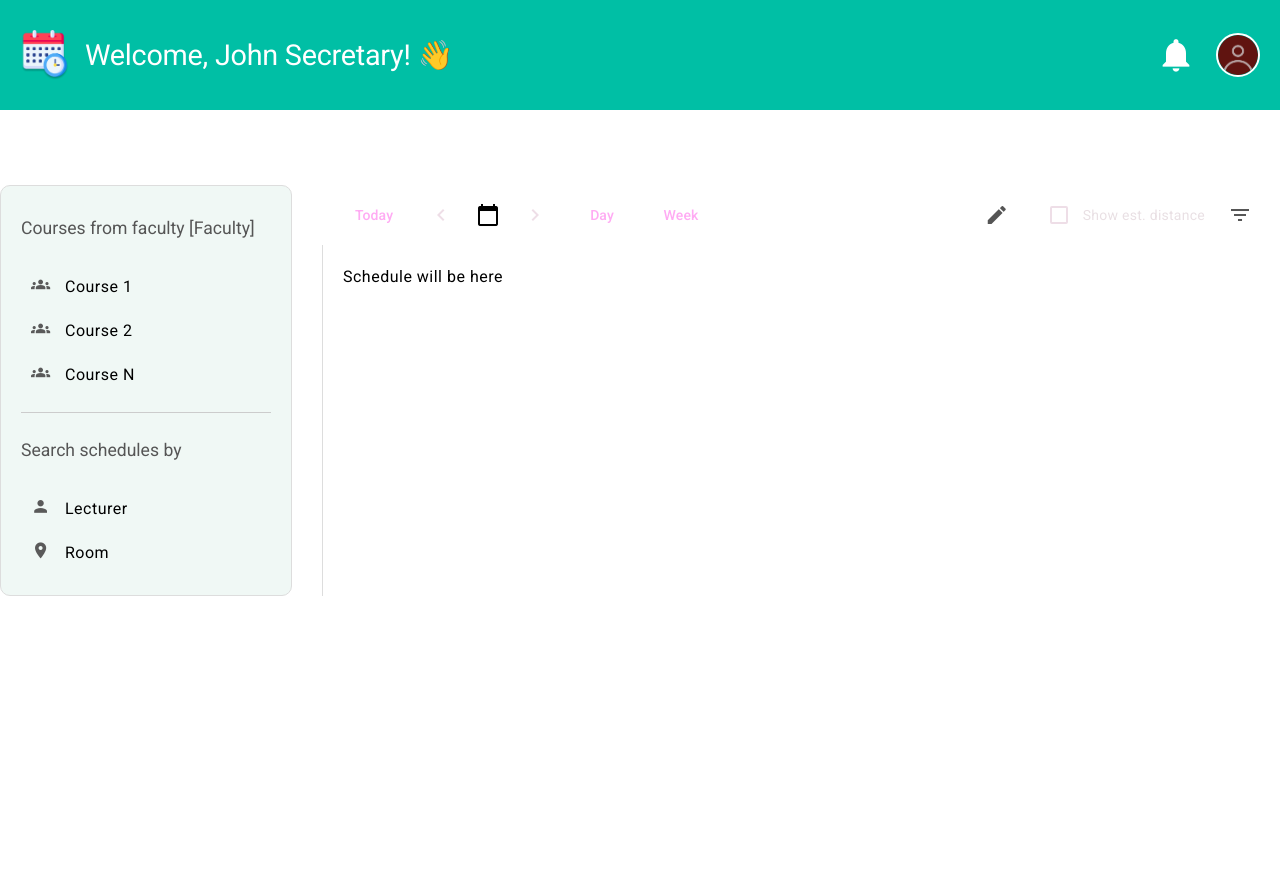
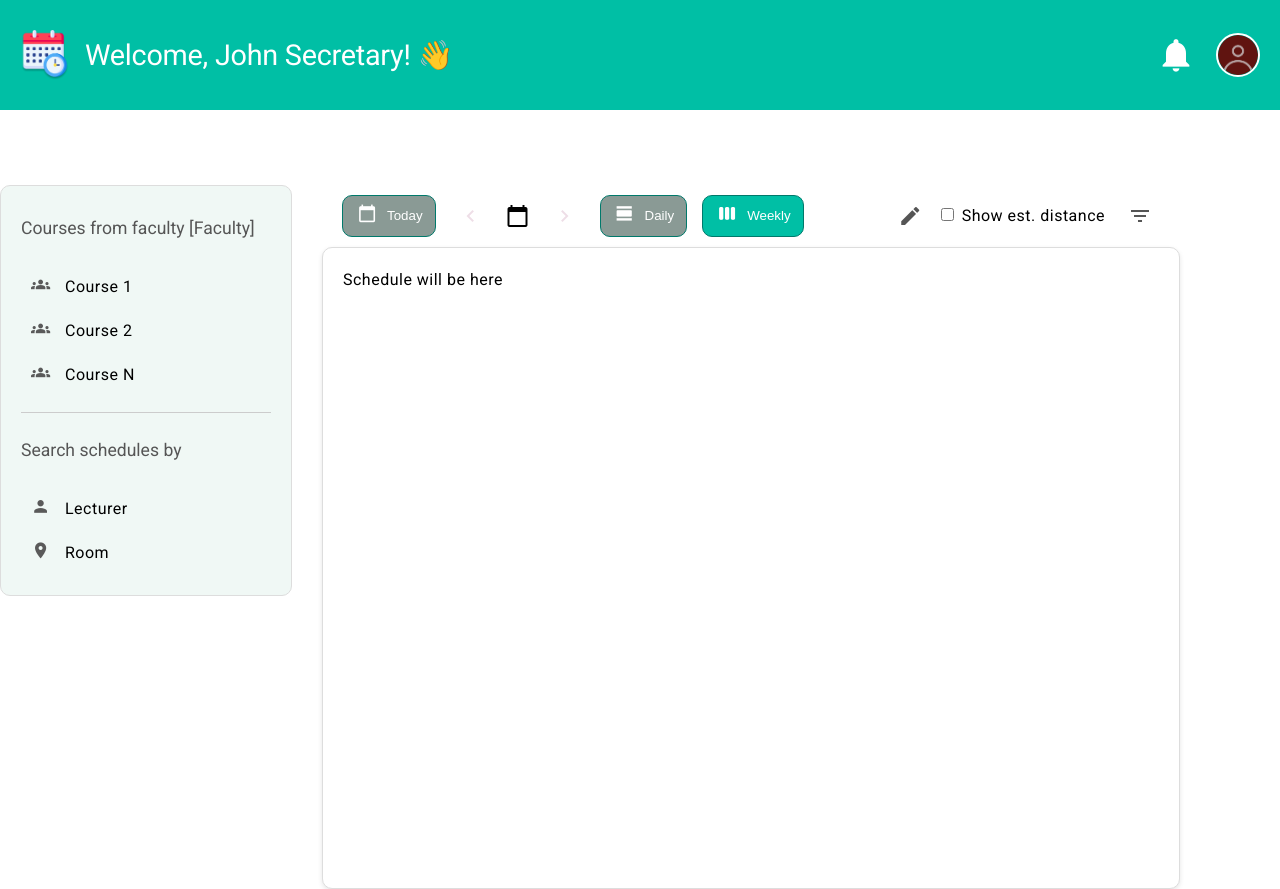
Before and after one commit to FurKay00/TimetablePlanning, an Angular app in the folder frontend/: page / in a window 1280 px wide. Before the commit the page ends 800 px from the top, so only its background shows below. Built offline with nearby package versions, Linux system fonts and the light colour scheme.

Commit message:
fix: adjust toolbar and togglebuttons for view

```diff
--- a/frontend/src/app/app.component.css
+++ b/frontend/src/app/app.component.css
@@ -12,11 +12,15 @@ body {
   flex: 1;
   display: flex;
   flex-direction: column;
+  margin-right: 100px;
 }
 
 .schedule-container {
   flex: 1;
+  min-height: 600px;
   padding: 20px;
   background-color: #ffffff;
-  border-left: 1px solid #ddd;
+  border: 1px solid #ddd;
+  border-radius: 10px;
+  box-shadow: 0 2px 5px rgba(0, 0, 0, 0.1);
 }
--- a/frontend/src/app/general/toolbar/toolbar.component.css
+++ b/frontend/src/app/general/toolbar/toolbar.component.css
@@ -4,13 +4,46 @@
   gap: 15px;
   padding: 10px 20px;
   background-color: white;
-  /*border-bottom: 1px solid #ccc; */
   font-size: 1rem;
 }
-.today-button, .view-button {
-  color: #00bfa5;
-  font-weight: 500;
+.toolbox-button {
+  display: inline-flex; /* Use inline-flex for proper alignment of inline content */
+  align-items: center; /* Vertically align the icon and label */
+  justify-content: center; /* Center the content horizontally */
+  gap: 8px; /* Spacing between the icon and label */
+  color: white;
+  background-color: #00bfa5;
+  border: 1px solid #00796b;
+  border-radius: 10px;
+  padding: 8px 12px; /* Adjust padding for better alignment */
+  cursor: pointer;
+  transition: background-color 0.3s;
 }
+
+.toolbox-button:hover {
+  background-color: #00796b;
+}
+
+.toolbox-button:active {
+  background-color: #004d40;
+}
+
+.button-icon {
+  font-size: 1.2rem;
+  line-height: 1; /* Ensure the icon does not add extra space */
+  vertical-align: middle; /* Aligns the icon to the middle of the text */
+  color: white;
+}
+
+.toolbox-button span {
+  line-height: 1;
+  vertical-align: middle;
+}
+
+.toolbox-button:not(.active) {
+  background-color: #8a9a95;
+}
+
 .nav-button mat-icon {
   font-size: 1.5rem;
 }
@@ -25,3 +58,8 @@
 .filter-button mat-icon {
   color: #555;
 }
+
+.checkbox-label input[type="checkbox"] {
+  accent-color: #9acb9c;
+  cursor: pointer;
+}
--- a/frontend/src/app/general/toolbar/toolbar.component.html
+++ b/frontend/src/app/general/toolbar/toolbar.component.html
@@ -1,16 +1,35 @@
 <div class="toolbar">
-  <button mat-button class="today-button">Today</button>
+  <button class="toolbox-button">
+    <mat-icon class="button-icon">calendar_today</mat-icon>
+    <span>Today</span>
+  </button>
+
   <button mat-icon-button class="nav-button">
     <mat-icon>chevron_left</mat-icon>
   </button>
+
   <mat-icon>calendar_today</mat-icon>
+
   <button mat-icon-button class="nav-button">
     <mat-icon>chevron_right</mat-icon>
   </button>
-  <button mat-button class="view-button">Day</button>
-  <button mat-button class="view-button">Week</button>
+
+  <button class="toolbox-button" [class.active]="viewMode === 'day'" (click)="setViewMode('day')">
+    <mat-icon class="button-icon">view_day</mat-icon>
+    <span>Daily</span>
+  </button>
+
+  <button class="toolbox-button" [class.active]="viewMode === 'week'" (click)="setViewMode('week')">
+    <mat-icon class="button-icon">view_week</mat-icon>
+    <span>Weekly</span>
+  </button>
+
   <mat-icon class="edit-icon">edit</mat-icon>
-  <mat-checkbox [(ngModel)]="showDistance" class="distance-checkbox">Show est. distance</mat-checkbox>
+
+  <label class="checkbox-label">
+    <input type="checkbox" /> Show est. distance
+  </label>
+
   <button mat-icon-button class="filter-button">
     <mat-icon>filter_list</mat-icon>
   </button>
--- a/frontend/src/app/general/toolbar/toolbar.component.ts
+++ b/frontend/src/app/general/toolbar/toolbar.component.ts
@@ -19,6 +19,11 @@ import {MatCheckbox} from '@angular/material/checkbox';
 })
 export class ToolbarComponent {
   showDistance = false;
+  viewMode: 'day' | 'week' = 'week';
+
+  setViewMode(mode: 'day' | 'week'): void {
+    this.viewMode = mode;
+  }
 
   goToday() {
     console.log('Reset to today');
@@ -31,8 +36,4 @@ export class ToolbarComponent {
   next() {
     console.log('Go to next');
   }
-
-  toggleView(view: string) {
-    console.log(`Switched to ${view} view`);
-  }
 }
```
